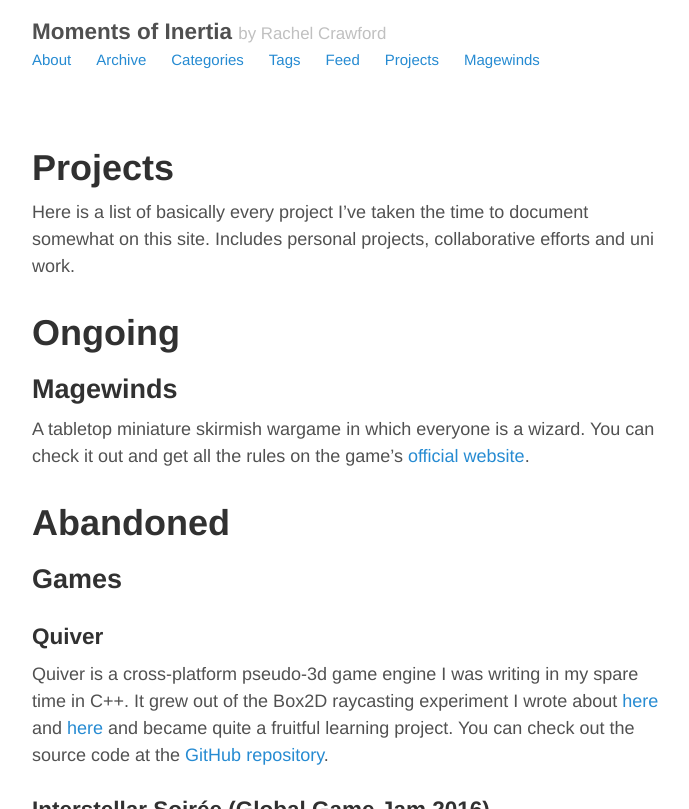
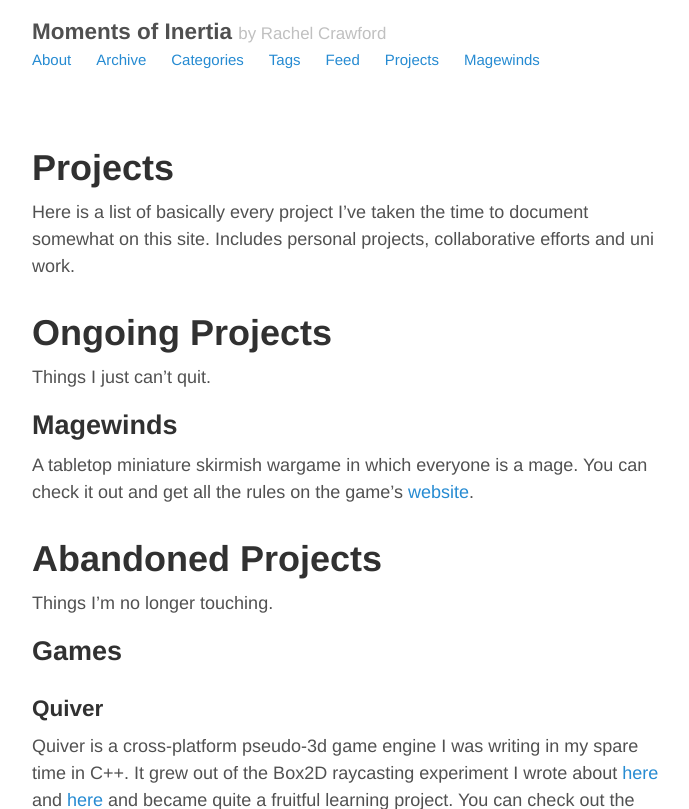
Before and after one commit to rachelnertia/rachelnertia.github.io, a Jekyll site: the page built from projects.md, in a window 1280 px wide and 900 px high, cut to the strip 0-809 px from the top of the window. Shown: the whole strip, without its empty margins (293-982 px from the left). Built offline with Jekyll 4.4.1, drawn with Linux system fonts in a browser that asks for light colours.

Commit message:
Update projects.md

```diff
--- a/projects.md
+++ b/projects.md
@@ -5,13 +5,17 @@ title: Projects
 
 Here is a list of basically every project I've taken the time to document somewhat on this site. Includes personal projects, collaborative efforts and uni work.
 
-# Ongoing
+# Ongoing Projects
+
+Things I just can't quit.
 
 ## Magewinds
 
-A tabletop miniature skirmish wargame in which everyone is a wizard. You can check it out and get all the rules on the game's [official website](http://www.magewinds.com/).
+A tabletop miniature skirmish wargame in which everyone is a mage. You can check it out and get all the rules on the game's [website](http://www.magewinds.com/).
 
-# Abandoned
+# Abandoned Projects
+
+Things I'm no longer touching.
 
 ## Games
 
```
